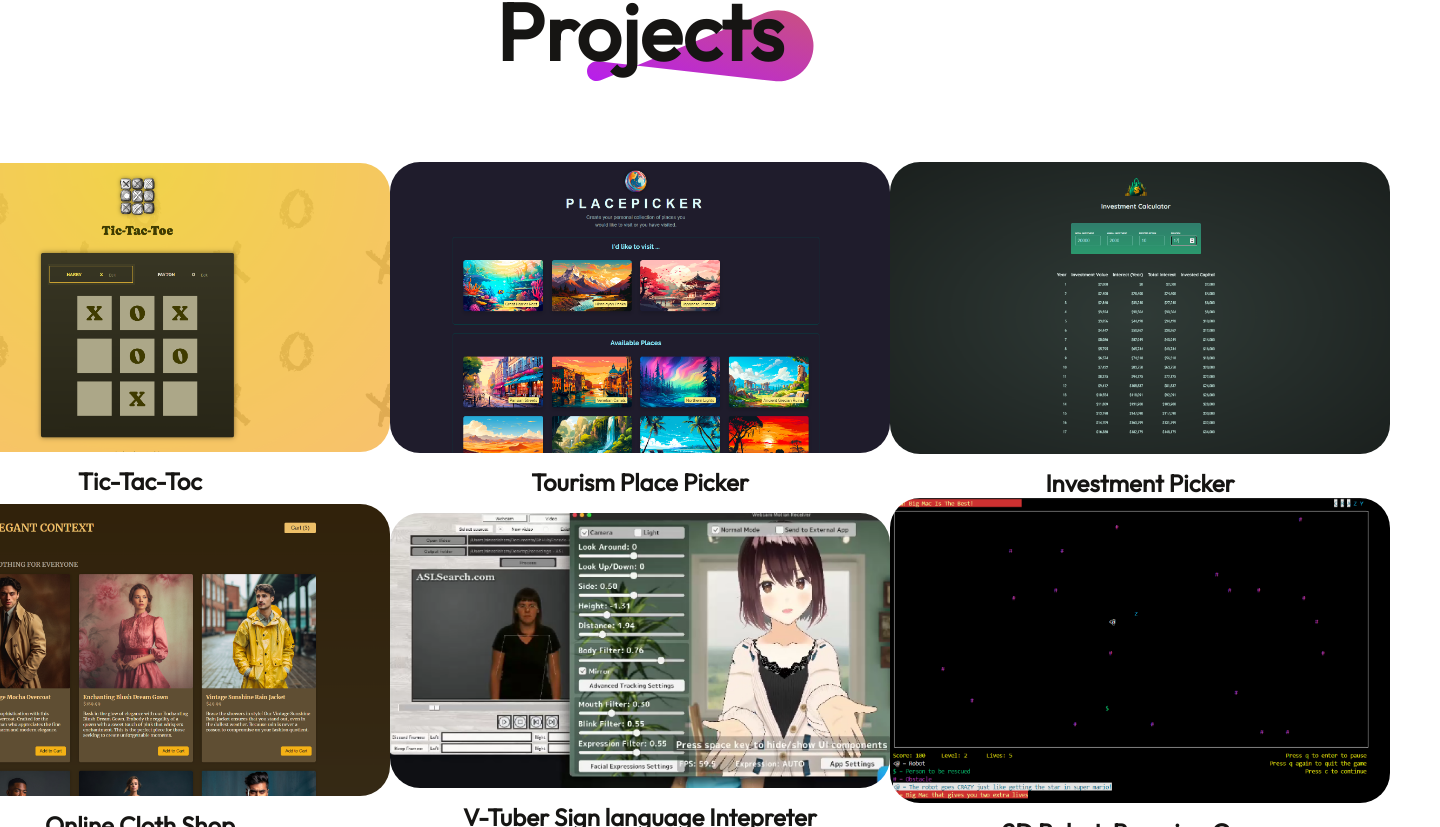
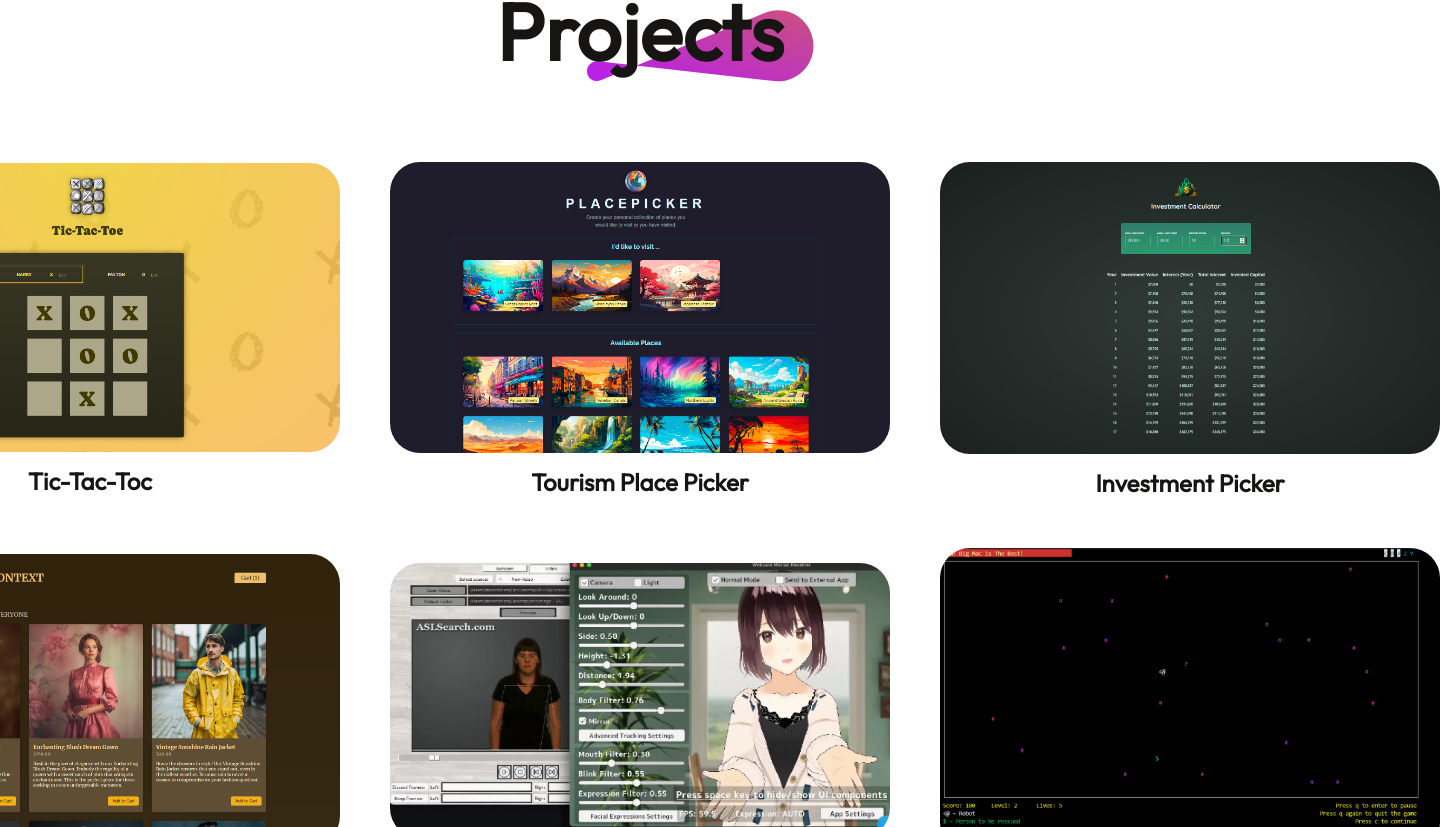
Before and after one commit to PaytonLiao/Portfolio, a React (Vite) app: page / in a window 1280 px wide. Shown: the part 3453-4280 px from the top of the page, 1440 px wide, since content can reach past the window. Built offline with nearby package versions, Linux system fonts and the light colour scheme.

Commit message:
testing sizes

```diff
--- a/src/components/MyWork/MyWork.css
+++ b/src/components/MyWork/MyWork.css
@@ -23,9 +23,9 @@
 .mywork-container{
     display: grid;
     grid-template-columns: 1fr 1fr 1fr;
-    gap: px;
+    gap: 50px;
     place-items: center;
-    width: 100%;
+    width: 200px;
     /* max-width: 0vw; */
     margin: 0px 50px;
     justify-content: center;
```
